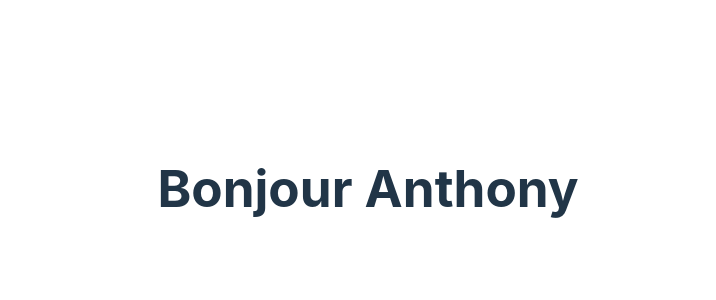
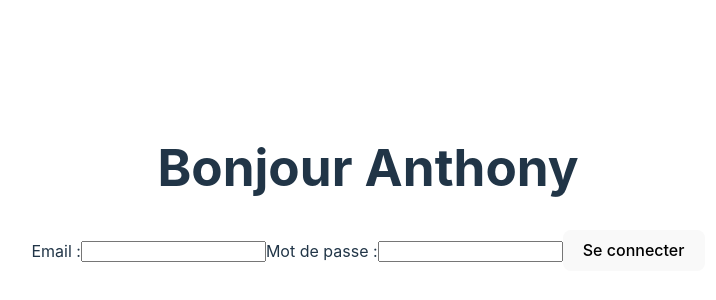
Before and after one commit to SCARFACEKARA/Restaurant_Vue, a Vue app: page / in a window 1280 px wide. Shown: the part 212-512 px from the top of the page, without its empty margins (272-988 px from the left). Built offline with nearby package versions, Linux system fonts and the light colour scheme; no server answers.

Commit message:
connexion Vmodel

```diff
--- a/src/components/Connexion.vue
+++ b/src/components/Connexion.vue
@@ -1,29 +1,46 @@
 <template>
-    <h1>Bonjour Anthony</h1>
+    <div>
+        <h1>Bonjour Anthony</h1>
+        <h2>{{ this.email }}</h2>
+        <form @submit.prevent="handleSubmit" id="inscription">
+            <label for="email">Email :</label>
+            <input type="email" id="email" v-model="email" required>
+
+            <label for="password">Mot de passe :</label>
+            <input type="password" id="password" v-model="password" required>
+
+            <button type="submit">Se connecter</button>
+        </form>
+    </div>
 </template>
 
 <script>
-import { getData, postData ,deleteData, putData} from '../utils/api';
+import { putData } from '../utils/api';
 
 export default {
-    async mounted() {
-        await this.test();
+    data() {
+        return {
+            email: '',
+            password: '',
+        };
     },
     methods: {
-        async test() {
+        async handleSubmit() {
             try {
-                // const data = await fetchData("users/all");
-                const json = {
-                    "email":"adala@gmail.com",
-                    "mdp":"adala",
-                    "role":"CLIENT"
+                const payload = {
+                    email: this.email,
+                    mdp: this.password,
+                    role: "CLIENT"
                 };
-                const data = await putData("users/edit/2",json);
-                console.log(data);
+                const response = await putData("users/edit/2", payload);
+                console.log("Réponse du serveur :", response);
             } catch (error) {
-                console.error("Erreur lors de la récupération des données :", error);
+                console.error("Erreur lors de la modification des données :", error);
             }
         }
+    },
+    async mounted() {
+        console.log("Composant monté !");
     }
 };
 </script>
```
